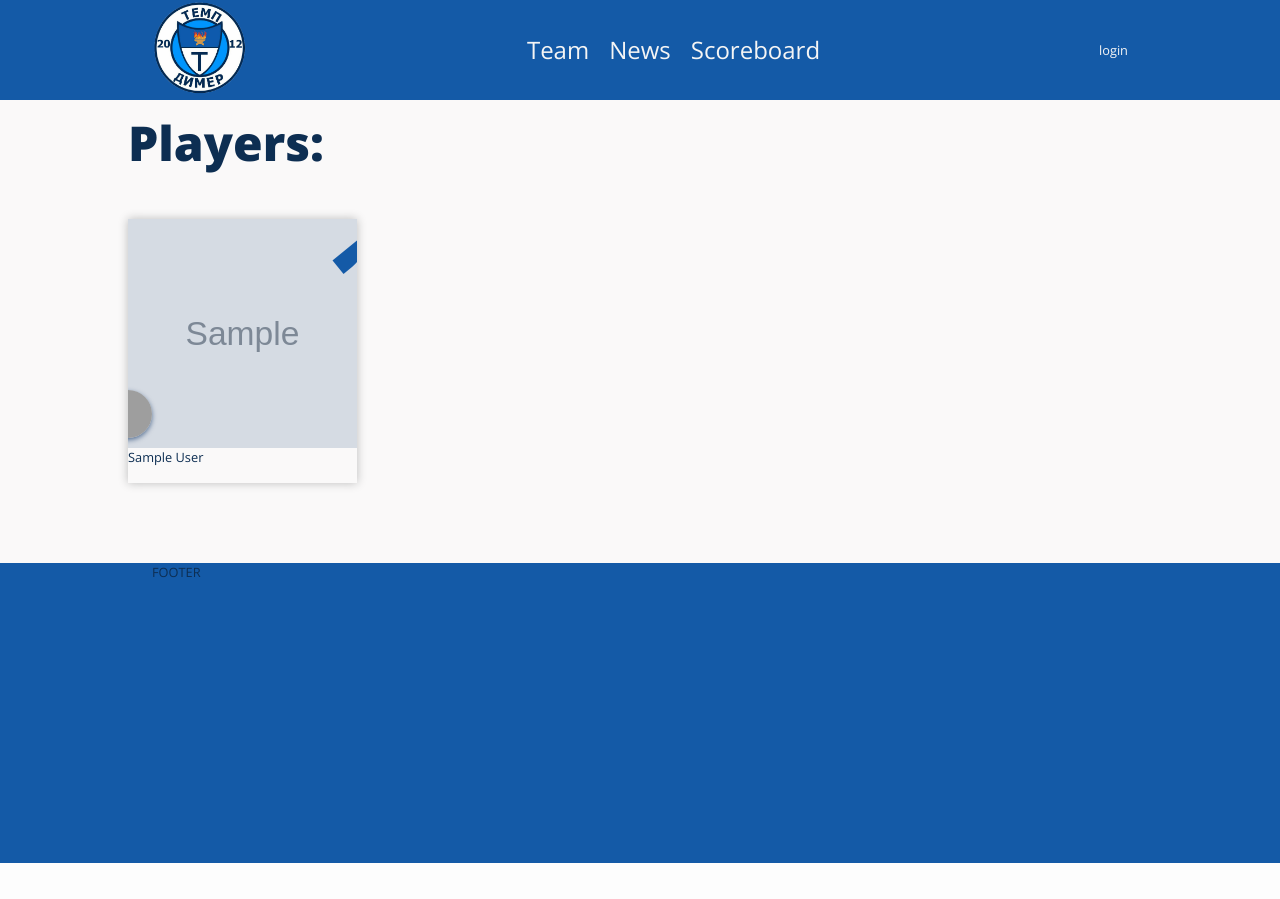
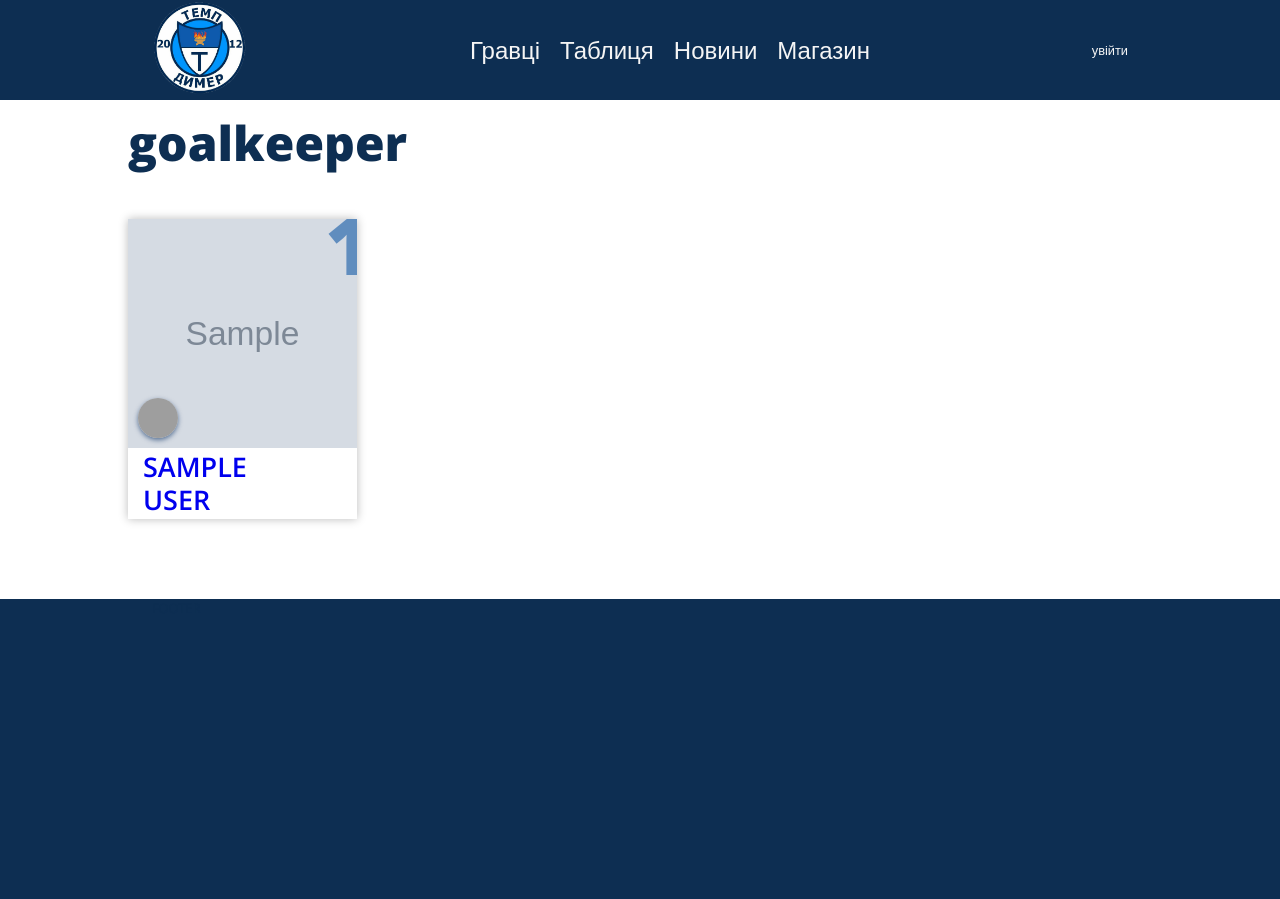
Before and after one commit to marzique/temp-website, a Django app: page /squad/ in a window 1280 px wide. Before the commit the page ends 863 px from the top, so only its background shows below. Run offline with Django 3.2, Linux system fonts and the light colour scheme; tables that the repository leaves empty hold one stand-in row (values such as "Sample post"); grey boxes marked "Sample" are stand-in pictures; grey boxes are pictures that could not be loaded.

Commit message:
player detail view by slug and player list grouped

```diff
--- a/apps/squad/models.py
+++ b/apps/squad/models.py
@@ -1,6 +1,8 @@
 from django.db import models
+from slugify import slugify
 
 from django_countries.fields import CountryField
+
 
 
 class Player(models.Model):
@@ -29,12 +31,20 @@ class Player(models.Model):
     photo = models.ImageField(upload_to='squad/')
     captain = models.BooleanField(default=None, unique=True, null=True)
     nationality = CountryField()
+    name_slug = models.SlugField(max_length=200, unique=True, null=True)
 
     def __str__(self):
 
         return f'{self.number}. {self.first_name} {self.last_name}'
 
     def save(self, *args, **kwargs):
+        # make slug from first and last names
+        self.name_slug = '-'.join((slugify(self.first_name), slugify(self.last_name)))
+        if str(self.number).isdigit():
+            self.name_slug += f'-{self.number}'
+        else:
+            self.name_slug += f'-{self.pk}'
+
         # make captain bool True only for one Player
         if self.captain is False:
             self.captain = None
--- a/apps/squad/urls.py
+++ b/apps/squad/urls.py
@@ -1,6 +1,7 @@
 from django.urls import path
-from squad.views import PlayerListView
+from squad.views import PlayerListView, PlayerDetailView
 
 urlpatterns = [
     path('', PlayerListView.as_view(), name='player-list'),
+    path('<slug:name_slug>/', PlayerDetailView.as_view(), name='player-detail'),
 ]
--- a/apps/squad/views.py
+++ b/apps/squad/views.py
@@ -1,9 +1,21 @@
 from django.utils import timezone
 from django.views.generic.list import ListView
+from django.views.generic.detail import DetailView
 
 from squad.models import Player
 
 class PlayerListView(ListView):
 
     model = Player
-    paginate_by = 10  # if pagination is desired
+    ordering = ['position', 'number', ]
+
+
+class PlayerDetailView(DetailView):
+    model = Player
+    slug_field = 'name_slug'
+    slug_url_kwarg = 'name_slug'
+
+    def get_context_data(self, **kwargs):
+        context = super().get_context_data(**kwargs)
+        context['extra'] = 'test'
+        return context
--- a/static/css/common.css
+++ b/static/css/common.css
@@ -34,17 +34,20 @@ body{
     width: 100%;
     -moz-osx-font-smoothing: grayscale;
     -webkit-font-smoothing: antialiased;
-    background: #FAF9F9;
     color: #0d2e52;
     font-family: 'Open Sans', sans-serif;
 }
 
 header{
-    background-color: #145aa7;
+    background-color: #0d2e52;
     height: 100px;
     transition: all .5s ease-in-out;
     z-index: 200;
     overflow: hidden;
+}
+
+header .container{
+    height: 100%;
 }
 
 header a{
@@ -76,9 +79,18 @@ header .menu{
     display: flex;
 }
 
-header .logo{
+header .part.logo{
     width: 96px;
-    height: 96px;
+}
+
+header .part.logo h1{
+    font-weight: 900;
+    white-space: nowrap;
+    font-size: 32px;
+}
+
+header img.logo{
+    width: 100%;
 }
 
 header.sticky{
@@ -91,6 +103,15 @@ header.sticky{
 header.hide{
     height: 0;
     overflow: hidden;
+}
+
+header.fixed h1{
+    display: none;
+}
+
+
+header.sticky img.logo{
+    display: none;
 }
 
 .container, .container-full {
@@ -129,12 +150,17 @@ header.hide{
     margin-bottom: 20px;
 }
 
+
+
+/* /Header */
+
+
+/* Footer */
 footer{
-    background-color: #145aa7;
+    background-color: #0d2e52;
     height: 300px;
 }
-
-/* /Header */
+/* Footer */
 
 
 /* Main Page */
@@ -152,7 +178,7 @@ footer{
 
 .card{
     width: 229px;
-    height: 264px;
+    height: 300px;
     margin-right: 36px;
     margin-bottom: 36px;
     position: relative;
@@ -164,7 +190,7 @@ footer{
     margin-right: 0;
 }
 
-.photo{
+.card .photo{
     display: flex;
     position: relative;
     width: 100%;
@@ -173,41 +199,52 @@ footer{
     background-size: cover;
 }
 
+.card .name{
+    height: 71px;
+    align-self: center;
+    padding-left: 15px;
+    line-height: 180%;
+    display: flex;
+    align-items: center;
+    font-size: 18px;
+}
+
+.card .name h2{
+    font-weight: 600;
+    text-transform: uppercase;
+}
+
 .card .nationality{
-    height: 48px;
-    width: 48px;
+    height: 40px;
+    width: 40px;
     border-radius: 50%;
     background-size: 200%;
     background-position: center;
     box-shadow: 0 2px 5px 0 rgba(0,40,94,.6);
     position: absolute;
     bottom: 10px;
-    transform: translate(-50%, 0);
+    left: 10px;
     transition: all .3s ease-in-out;
 }
 
 .card .number{
     position: absolute;
-    top: 0;
-    font-size: 110px;
+    top: -5px;
+    right: -15px;
+    font-size: 80px;
     font-weight: 800;
     color: #145aa7;
-    line-height: 100%;
-    transform: translate(160%, 0);
-    width: 125px;
+    opacity: .6;
+    line-height: 75%;
     transition: all .3s ease-in-out;
 
 }
 
 .card:hover .number{
-    transform: translate(100%, 0);
-    font-size: 160px;
+    opacity: 1;
 }
 
 .card:hover .nationality{
-    transform: translate(0, 0);
-    width: 64px;
-    height: 64px;
 }
 
 
--- /dev/null
+++ b/templates/header-part.html
@@ -0,0 +1,27 @@
+{% load static %}
+<div class="container">
+    <div class="wrapper">
+        <div class="part logo">
+            <a href="/">
+                <img src="{% static 'img/temp_logo.png' %}" class="logo">
+                <h1>ФК ТЕМП</h1>
+            </a>
+        </div>
+        <div class="part menu">
+            <ul>
+                <li><a href="{% url 'player-list' %}">Гравці</a></li>
+                <li><a href="{% url 'scoreboard' %}">Таблиця</a></li>
+                <li><a href="#">Новини</a></li>
+                <li><a href="#">Магазин</a></li>
+            </ul>
+        </div>
+        <div class="part auth">
+            {% if user.is_authenticated %}
+                {{ user }}
+                <a href="{% url 'core_logout' %}">вийти</a>
+            {% else %}
+                <a href="{% url 'core_login' %}">увійти</a>
+            {% endif %}
+        </div>
+    </div>
+</div>
--- a/templates/header.html
+++ b/templates/header.html
@@ -1,31 +1,9 @@
 {% load static %}
+<!-- Header made of 2 same html blocks with different positioning,
+    only one of them is visible depending on scroll position. -->
 <header class="fixed">
-    <div class="container">
-        <div class="wrapper">
-            <div class="part">
-                <a href="/">
-                    <img src="{% static 'img/temp_logo.png' %}" class="logo">
-                </a>
-            </div>
-            <div class="part menu">
-                <ul>
-                    <li><a href="{% url 'player-list' %}">Team</a></li>
-                    <li><a href="#">News</a></li>
-                    <li><a href="{% url 'scoreboard' %}">Scoreboard</a></li>
-                </ul>
-            </div>
-            <div class="part auth">
-                {% if user.is_authenticated %}
-                    {{ user }}
-                    <a href="{% url 'core_logout' %}">logout</a>
-                {% else %}
-                    <a href="{% url 'core_login' %}">login</a>
-                {% endif %}
-            </div>
-        </div>
-
-    </div>
+    {% include "header-part.html" %}
 </header>
 <header class="sticky hide">
-    STICKY
+    {% include "header-part.html" %}
 </header>
--- a/templates/squad/player_list.html
+++ b/templates/squad/player_list.html
@@ -4,24 +4,32 @@
 
 {% block content %}
 
+    {% regroup object_list by position as positions_list %}
+        {% for position in positions_list %}
             <div class="container title">
-        <h1>Players:</h1>
+                <h1>{{ position.grouper }}</h1>
             </div>
             <div class="container mtb20" id="player-container">
-        {% for player in object_list %}
+                {% for player in position.list %}
+                    <a href="{% url 'player-detail' name_slug=player.name_slug %}">
                         <div class="card shadow">
                             <div class="photo" style="background-image: url({{ player.photo.url }});">
                                 <div class="nationality" style="background-image: url(https://www.countryflags.io/{{player.nationality.code}}/flat/64.png);">
                                 </div>
                             </div>
                             <div class="name">
-                {{ player.first_name }} {{ player.last_name }}
+                                <h2>
+                                    {{ player.first_name }} <br>{{ player.last_name }}
+                                </h2>
                             </div>
-            <p class="number">{{ player.number }}</p>
+                            {% if player.number %}
+                                <p class="number">
+                                    {{ player.number }}
+                                </p>
+                            {% endif %}
                         </div>
-
-        {% empty %}
-            No players yet.
+                    </a>
                 {% endfor %}
             </div>
+        {% endfor %}
 {% endblock %}
```
Also changed, not shown: templates/squad/player_detail.html (added, +10 -0 lines), apps/squad/migrations/0004_player_name_slug.py (added), 2 other files. Lines whose indentation alone changed are shown as unchanged.
